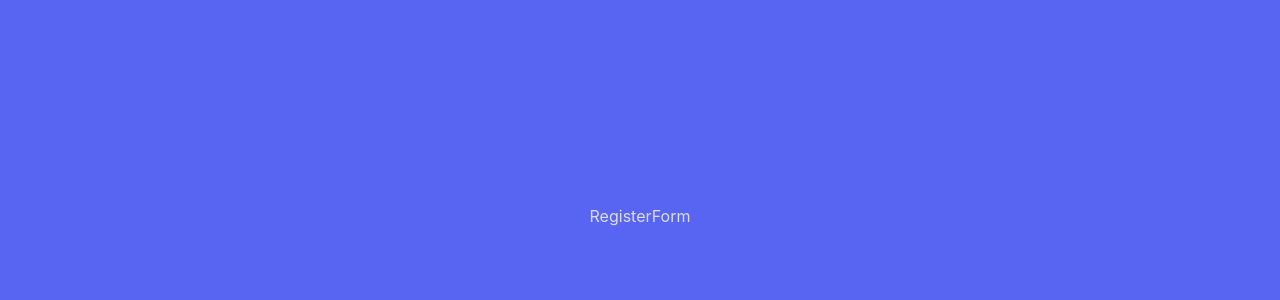
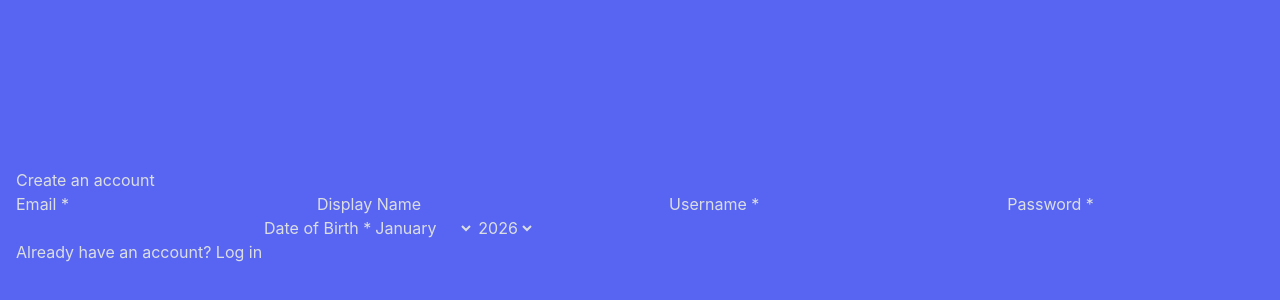
Before and after one commit to stevenlomon/biscord, a React (Vite) app in the folder frontend/: page /register in a window 1280 px wide. Shown: the part 184-484 px from the top of the page. Built offline with nearby package versions, Linux system fonts and the light colour scheme.

Commit message:
start of registerForm; states and utils for dropdown input

```diff
--- a/frontend/src/components/RegisterForm.tsx
+++ b/frontend/src/components/RegisterForm.tsx
@@ -1,8 +1,45 @@
-
+import { useState } from "react"
+import { MONTHS, YEARS } from "../utils";
 
 const RegisterForm = () => {
+  const [email, setEmail] = useState("");
+  const [displayName, setdisplayName] = useState("");
+  const [username, setUsername] = useState("");
+  const [password, setPassword] = useState("");
+  const [dateOfBirthMonth, setdateOfBirthMonth] = useState(null); // All DOB states will be represented as integers
+  const [dateOfBirthDay, setdateOfBirthDay] = useState(null);
+  const [dateOfBirthYear, setdateOfBirthYear] = useState(null);
+  const [marketingConsent, setmarketingConsent] = useState(false);
+  const [agreement, setAgreement] = useState(false);
+
+  function handleSubmit() {
+    // To be implemented
+  }
+
   return (
-    <div>RegisterForm</div>
+    <div>
+      <form onSubmit={handleSubmit}>
+        <label>Email <span>*</span></label>
+        <input type="email" value={email} />
+
+        <label>Display Name</label>
+        <input type="text" value={displayName} />
+
+        <label>Username <span>*</span></label>
+        <input type="text" value={username} />
+
+        <label>Password <span>*</span></label>
+        <input type="text" value={password} />
+
+        <label>Date of Birth <span>*</span></label>
+        <select>
+          {MONTHS.map(month => <option>{month}</option>)}
+        </select>
+        <select>
+          {YEARS.map(year => <option>{year}</option>)}
+        </select>
+      </form>
+    </div>
   )
 }
 
--- a/frontend/src/pages/RegisterPage.tsx
+++ b/frontend/src/pages/RegisterPage.tsx
@@ -1,9 +1,13 @@
 import RegisterForm from "../components/RegisterForm"
+import { Link } from "react-router-dom"
 
 const RegisterPage = () => {
   return (
     <div>
+      <h2>Create an account</h2>
       <RegisterForm />
+      <span>Already have an account? </span>
+      <Link to={'/login'}>Log in</Link>
     </div>
   )
 }
--- /dev/null
+++ b/frontend/src/utils.ts
@@ -0,0 +1,14 @@
+export const MONTHS = ["January", "February", "March", "April", "May", "June", "July", "August", "September", "October", "November", "December"];
+
+// export const YEARS = () => {
+//   let years = [];
+//   for (let i = 1926; i <= 2026; i++) {
+//     years.push(i);
+//   }
+//   return years;
+// };
+
+const generateYears = (start = 1926, end = 2026) =>
+  Array.from({ length: end - start + 1 }, (_, i) => i + start).reverse();;
+
+export const YEARS = generateYears();
```
